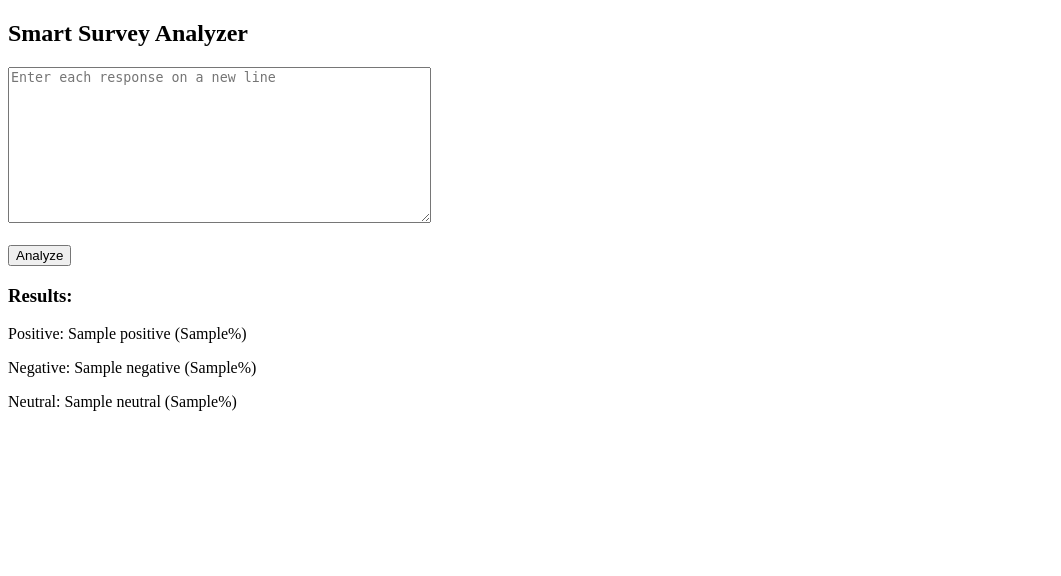
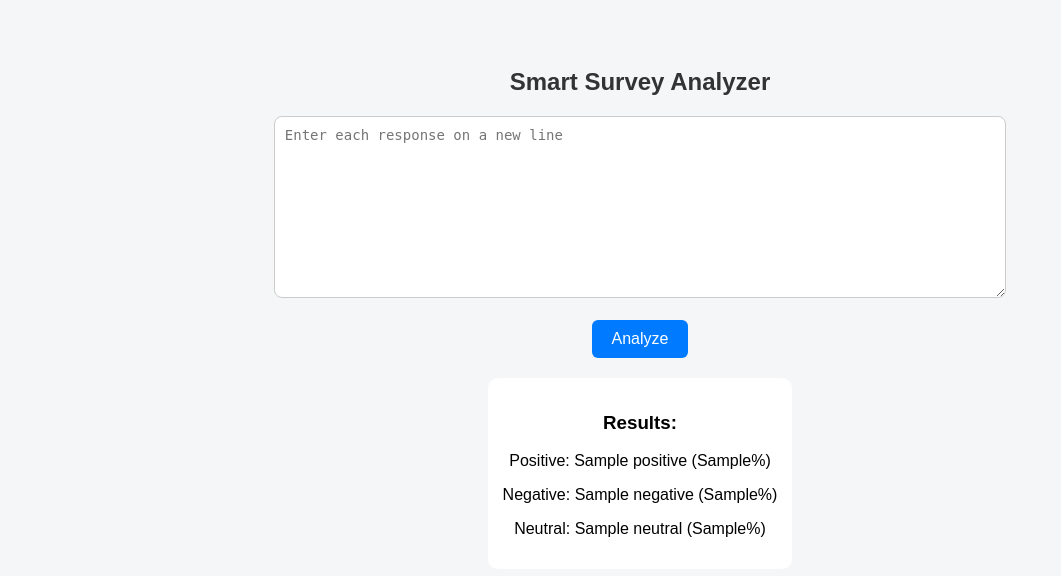
Before and after one commit to saravananmksk-gif/survey-analyzer, a Flask app: template templates/index.html in a window 1280 px wide. Shown: the top 576 px of the page, without its empty margins (0-1061 px from the left). Run offline with Flask 3, Linux system fonts and the light colour scheme; the template is opened without the code that fills it: most values are stand-ins (such as "Sample title", 1, 10 or a date in 2020).

Commit message:
Updated index.html with improved UI and CSS integration

```diff
--- a/templates/index.html
+++ b/templates/index.html
@@ -2,6 +2,7 @@
 <html>
 <head>
     <title>Survey Analyzer</title>
+    <link rel="stylesheet" href="{{ url_for('static', filename='style.css') }}">
 </head>
 <body>
     <h2>Smart Survey Analyzer</h2>
@@ -11,11 +12,13 @@
         <button type="submit">Analyze</button>
     </form>
 
-    {% if result %}
-        <h3>Results:</h3>
-        <p>Positive: {{ result.positive }} ({{ result.positive_pct }}%)</p>
-        <p>Negative: {{ result.negative }} ({{ result.negative_pct }}%)</p>
-        <p>Neutral: {{ result.neutral }} ({{ result.neutral_pct }}%)</p>
+   {% if result %}
+        <div class="result-box">
+            <h3>Results:</h3>
+            <p>Positive: {{ result.positive }} ({{ result.positive_pct }}%)</p>
+            <p>Negative: {{ result.negative }} ({{ result.negative_pct }}%)</p>
+            <p>Neutral: {{ result.neutral }} ({{ result.neutral_pct }}%)</p>
+        </div>
     {% endif %}
 </body>
 </html>
```
